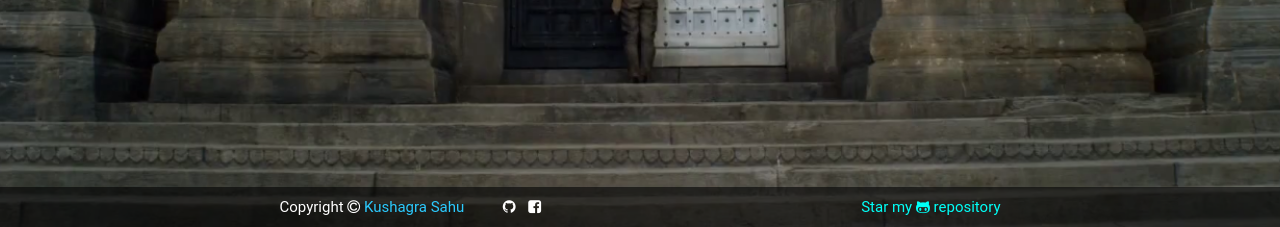
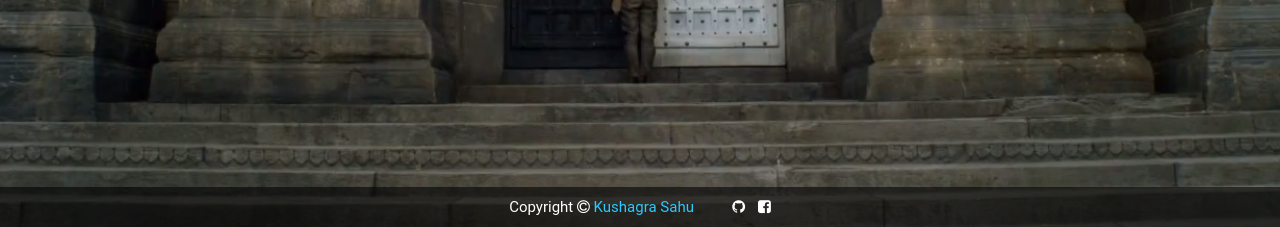
Before and after one commit to kushagraSahu/heroku-valar, a Django app: page / in a window 1280 px wide. Shown: the part 573-800 px from the top of the page. Run offline with Django 3.2, Linux system fonts and the light colour scheme; some libraries are stand-ins or nearby versions; some web fonts are replaced.

Commit message:
Removing star from footer

```diff
--- a/templates/common/footer.html
+++ b/templates/common/footer.html
@@ -1,4 +1,4 @@
 {% load staticfiles %}
 <div id = "footer" style="bottom:0;height:40px; background-color:black;width:100%;line-height:40px;background-color: rgba(5, 5, 5, 0.62);text-align:center;">
-		<p style="margin-top: 0;color:white;">Copyright <i class="fa fa-copyright"></i><a style="color:#2CCAFE"> Kushagra Sahu</a><a href="https://github.com/kushagraSahu" style="margin-left:3%;color:white"><i class="fa fa-github" aria-hidden="true"></i></a><a href="https://www.facebook.com/kushagrasahu04" style="margin-left:1%;color:white"><i class="fa fa-facebook-square" aria-hidden="true"></i></a><a href="https://github.com/kushagraSahu/valardownloadis" style="margin-left:25%;color:#00FFF7" target="_blank">Star my <i class="fa fa-github-alt" aria-hidden="true"></i> repository</p>
+		<p style="margin-top: 0;color:white;">Copyright <i class="fa fa-copyright"></i><a style="color:#2CCAFE"> Kushagra Sahu</a><a href="https://github.com/kushagraSahu" style="margin-left:3%;color:white"><i class="fa fa-github" aria-hidden="true"></i></a><a href="https://www.facebook.com/kushagrasahu04" style="margin-left:1%;color:white"><i class="fa fa-facebook-square" aria-hidden="true"></i></a></p>
 </div>
```
